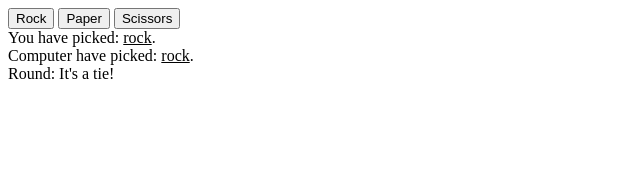
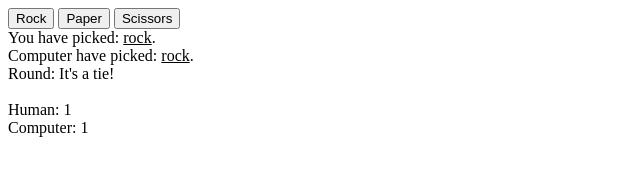
Before and after one commit to bruhwattsondocha/rock-paper-scissors, a plain HTML site: page index.html in a window 1280 px wide. Both pictures are taken after a click on the button "Rock". Shown: the whole page, without its empty margins (0-640 px from the left). Drawn offline with Linux system fonts and the light colour scheme.

Commit message:
Button click makes score update and appear

```diff
--- a/index.html
+++ b/index.html
@@ -12,5 +12,9 @@
     <div id="human"></div>
     <div id="computer"></div>
     <div id="result"></div>
+    <div id="score"></div>
+    <br>
+    <div id="humanScore"></div>
+    <div id="computerScore"></div>
   </body>
 </html>
--- a/script.js
+++ b/script.js
@@ -31,8 +31,8 @@ function getHumanChoice() {
   }
 }
 
-let humanScore;
-let computerScore;
+let humanScore = 0;
+let computerScore = 0;
 
 function playRound(humanChoice, computerChoice) {
   // Compare choices of computer and human
@@ -94,12 +94,18 @@ const scissorsBtn = document.querySelector('#scissorsBtn');
 
 rockBtn.addEventListener('click', () => {
   playRound('rock', getComputerChoice());
+  humanScoreCounter.textContent = `Human: ${humanScore}`;
+  computerScoreCounter.textContent = `Computer: ${computerScore}`;
 });
 paperBtn.addEventListener('click', () => {
   playRound('paper', getComputerChoice())
+  humanScoreCounter.textContent = `Human: ${humanScore}`;
+  computerScoreCounter.textContent = `Computer: ${computerScore}`;
 });
 scissorsBtn.addEventListener('click', () => {
   playRound('scissors', getComputerChoice());
+  humanScoreCounter.textContent = `Human: ${humanScore}`;
+  computerScoreCounter.textContent = `Computer: ${computerScore}`;
 });
 
 const resultDiv = document.querySelector('#result');
@@ -111,3 +117,6 @@ function printChoice(humanChoice, computerChoice) {
   computerSelectionOnPage.innerHTML = `Computer have picked: <span>${computerChoice}</span>.`;
   document.querySelectorAll('span').forEach(span => span.style.textDecoration = 'underline');
 }
+
+let humanScoreCounter = document.querySelector('#humanScore');
+let computerScoreCounter = document.querySelector('#computerScore');
```
